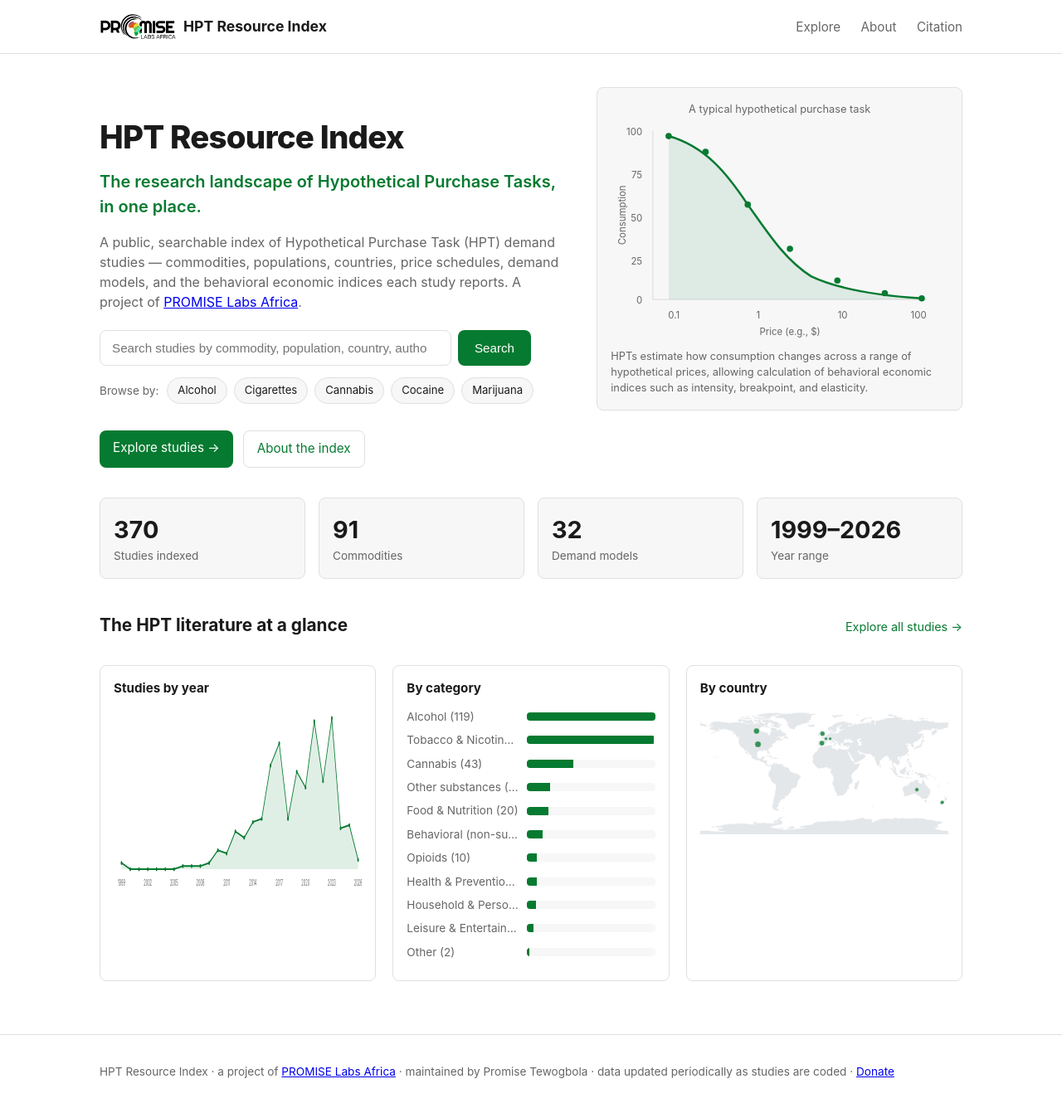
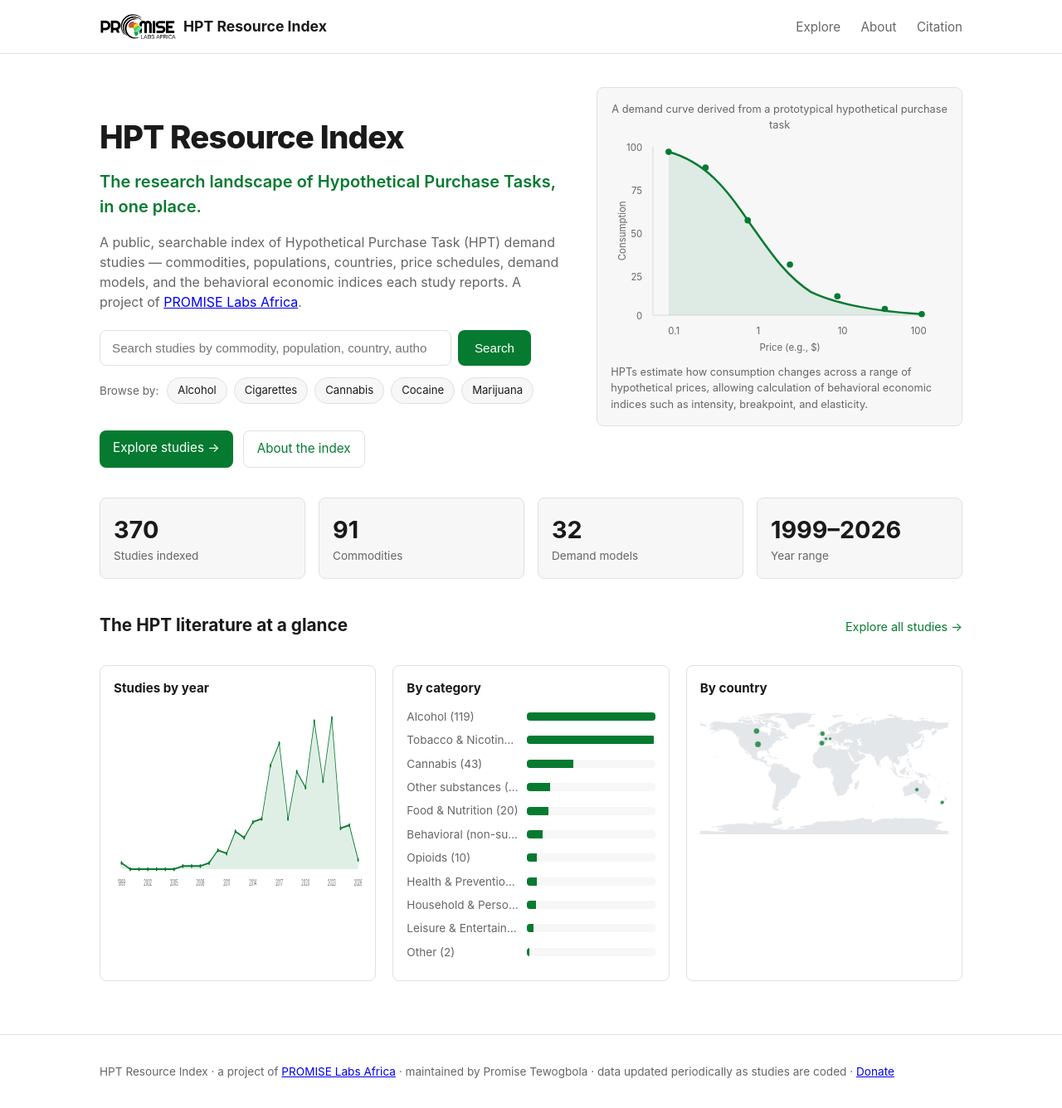
Before and after one commit to platinum-pro/hpt-resource-index, a Jekyll site: the page built from index.html, in a window 1280 px wide. Shown: the whole page at 83% size. Built offline with Jekyll 4.4.1, drawn with Linux system fonts in a browser that asks for light colours.

Commit message:
Clarify demand-curve hero caption isn't the HPT itself

```diff
--- a/index.html
+++ b/index.html
@@ -27,7 +27,7 @@
   </div>
 
   <div class="hero-visual" aria-hidden="true">
-    <p class="hero-visual-label">A typical hypothetical purchase task</p>
+    <p class="hero-visual-label">A demand curve derived from a prototypical hypothetical purchase task</p>
     <svg viewBox="0 0 320 210" class="demand-curve-svg">
       <text x="14" y="90" text-anchor="middle" transform="rotate(-90 14 90)" class="demand-curve-axis-label">Consumption</text>
       <line x1="40" y1="10" x2="40" y2="170" class="demand-curve-axis"></line>
```
